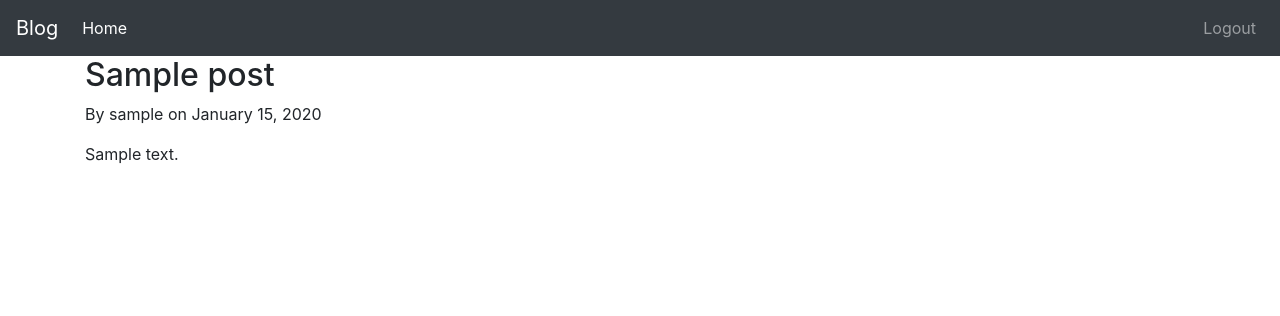
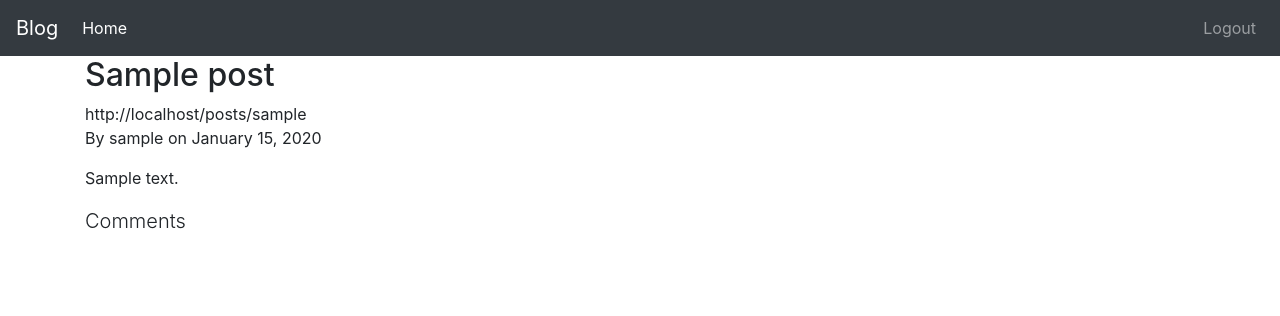
Before and after one commit to adityakmr7/login-system-django, a Django app: a page that uses blog/posts/templates/posts/base.html in a window 1280 px wide. Shown: the top 316 px of the page. Run offline with Django 3.2, Linux system fonts and the light colour scheme; a user stored in the database is signed in; tables that the repository leaves empty hold one stand-in row (values such as "Sample post"); some libraries are stand-ins or nearby versions.

Commit message:
facebook comment added

```diff
--- a/blog/posts/admin.py
+++ b/blog/posts/admin.py
@@ -1,6 +1,5 @@
 from django.contrib import admin
 from .models import Post,Category
-# Register your models here.
 
 admin.site.register(Post)
 admin.site.register(Category)
--- a/blog/posts/templates/posts/base.html
+++ b/blog/posts/templates/posts/base.html
@@ -26,6 +26,9 @@
         {% block content %}
         {% endblock %}
     </div>
+    <div id="fb-root"></div>
+<script async defer src="https://connect.facebook.net/en_US/sdk.js#xfbml=1&version=v3.2"></script>
+<script async defer src="https://connect.facebook.net/en_US/sdk.js#xfbml=1&version=v3.2"></script>
 <script src="https://code.jquery.com/jquery-3.3.1.slim.min.js" integrity="sha384-q8i/X+965DzO0rT7abK41JStQIAqVgRVzpbzo5smXKp4YfRvH+8abtTE1Pi6jizo" crossorigin="anonymous"></script>
 <script src="https://cdnjs.cloudflare.com/ajax/libs/popper.js/1.14.7/umd/popper.min.js" integrity="sha384-UO2eT0CpHqdSJQ6hJty5KVphtPhzWj9WO1clHTMGa3JDZwrnQq4sF86dIHNDz0W1" crossorigin="anonymous"></script>
 <script src="https://stackpath.bootstrapcdn.com/bootstrap/4.3.1/js/bootstrap.min.js" integrity="sha384-JjSmVgyd0p3pXB1rRibZUAYoIIy6OrQ6VrjIEaFf/nJGzIxFDsf4x0xIM+B07jRM" crossorigin="anonymous"></script>
--- a/blog/posts/templates/posts/post_detail.html
+++ b/blog/posts/templates/posts/post_detail.html
@@ -2,8 +2,14 @@
 
 {% block content %}
     <h2>{{object.title}}</h2>
+    {{request.build_absolute_uri}}
     <p>By
      {{object.author}}
     </a> on {{object.date_posted|date:"F d, Y"}}</p>
     <p>{{object.content}}</p>
+    <div class="fb-like" data-href="{{request.build_absolute_uri}}" data-layout="standard" data-action="like" data-size="small" data-show-faces="true" data-share="true"></div>
+    <div>
+        <p class="lead">Comments</p>
+        <div class="fb-comments"></div>
+    </div>
 {% endblock content %}}
```
Also changed, not shown: blog/posts/migrations/0001_initial.py.
